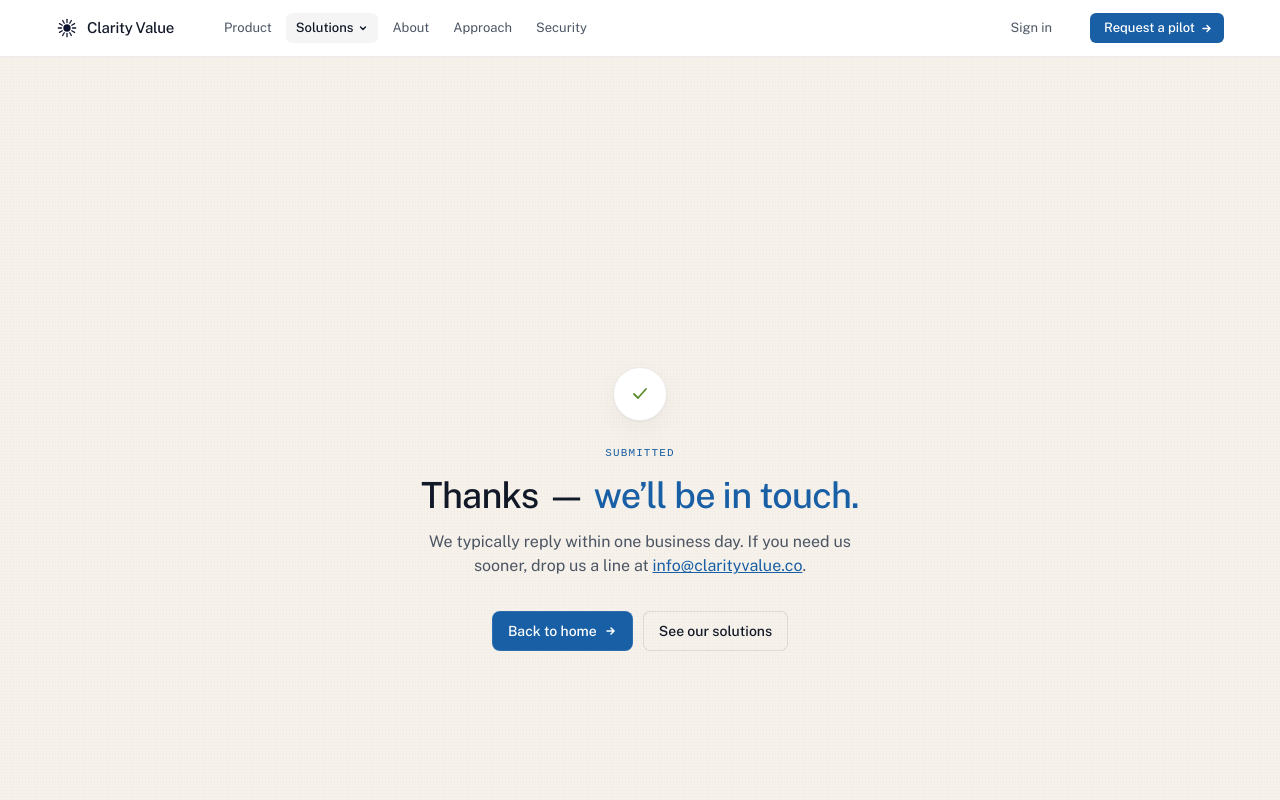
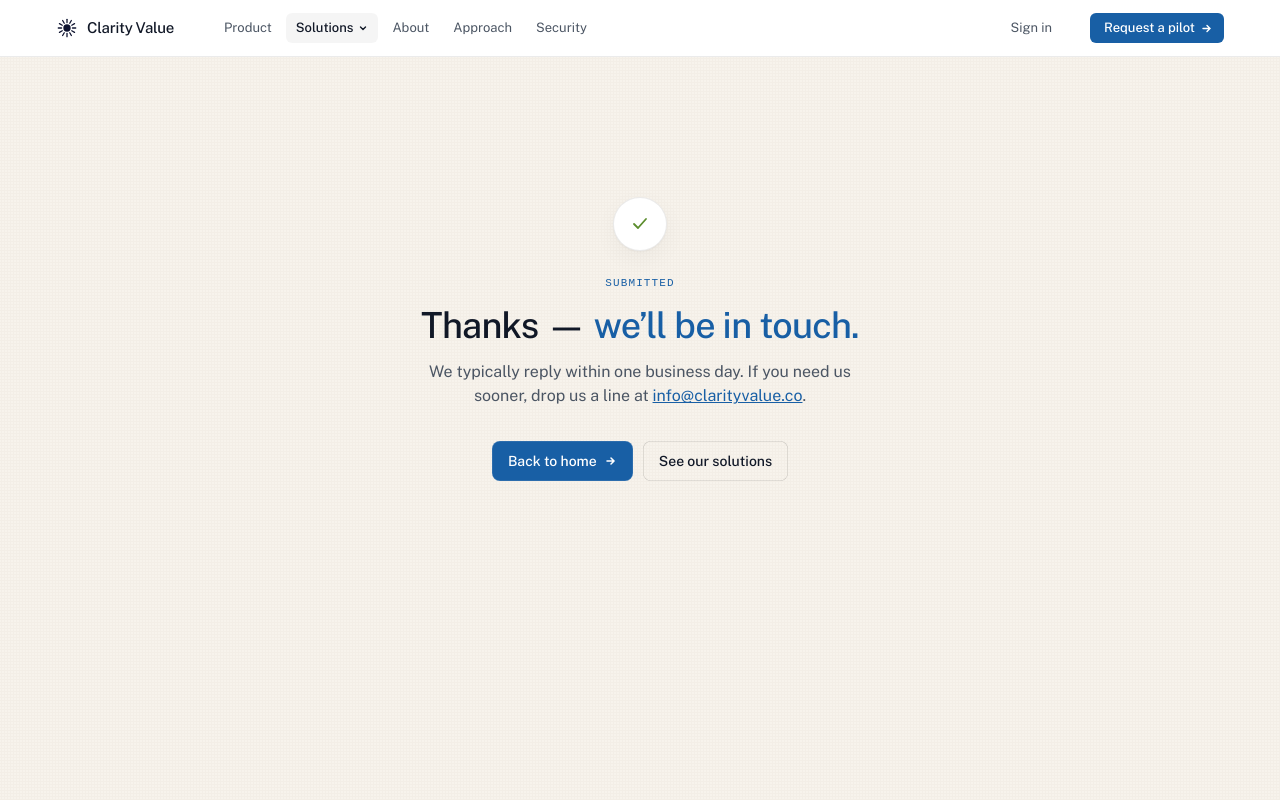
Before and after one commit to clarityvalue/clarityvalue-site, a plain HTML site: page thanks.html in a window 1280 px wide. Shown: the top 800 px of the page. Drawn offline with Linux system fonts and the light colour scheme.

Commit message:
Position thanks-page content in upper-third instead of vertically centered

```diff
--- a/thanks.html
+++ b/thanks.html
@@ -15,7 +15,8 @@
 <link rel="stylesheet" href="module-shell.css" />
 
 <style>
-.cm-thanks{background:var(--cm-paper);position:relative;min-height:calc(100vh - 56px);display:flex;align-items:center;justify-content:center;padding:80px 24px;text-align:center}
+.cm-thanks{background:var(--cm-paper);position:relative;min-height:calc(100vh - 56px);display:flex;align-items:flex-start;justify-content:center;padding:120px 24px 80px;text-align:center}
+@media (min-width:980px){.cm-thanks{padding:140px 24px 96px}}
 .cm-thanks::before{content:"";position:absolute;inset:0;pointer-events:none;background-image:radial-gradient(rgba(80,60,30,0.08) 1px,transparent 1.4px);background-size:3px 3px;mix-blend-mode:multiply;opacity:0.35;z-index:0}
 .cm-thanks>*{position:relative;z-index:1}
 .cm-thanks-card{max-width:560px;width:100%}
```
